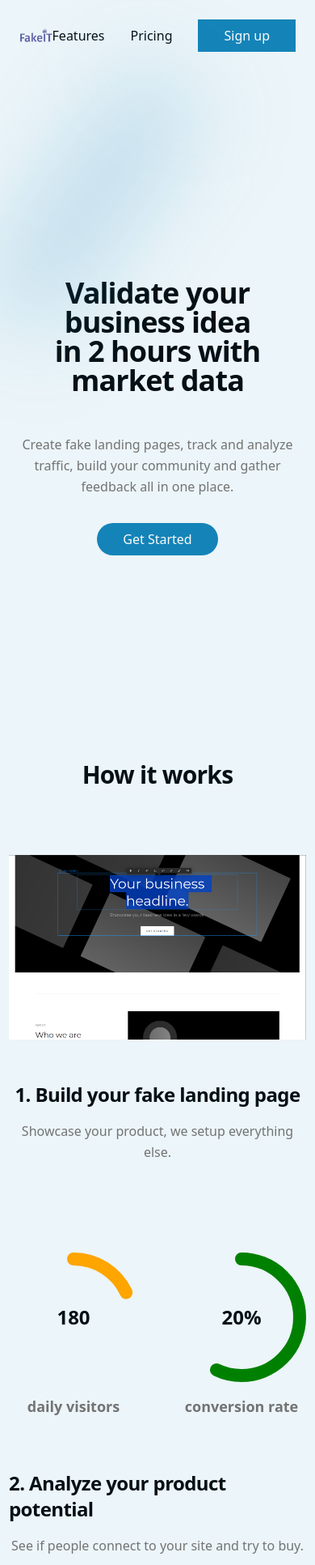
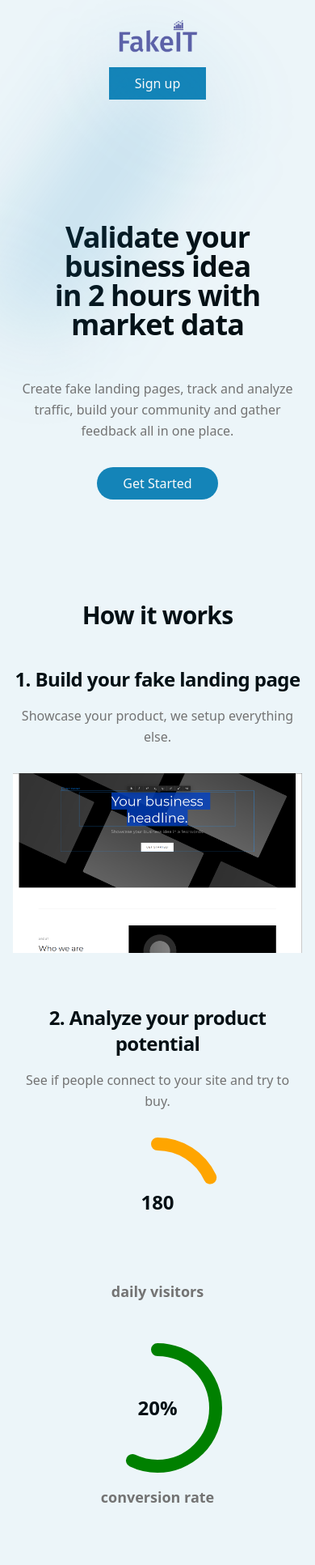
Before and after one commit to RomaricGuth/fakeit, a Next.js app: page / in a window 390 px wide. Shown: the top 1933 px of the page at 81% size. Built offline with nearby package versions, Linux system fonts and the light colour scheme; no server answers.

Commit message:
responsive

```diff
--- a/src/app/layout.js
+++ b/src/app/layout.js
@@ -36,11 +36,11 @@ export default function RootLayout({ children }) {
         className={`${geistSans.variable} ${geistMono.variable} antialiased flex flex-col min-h-screen`}
       >
         <header className="p-6">
-          <nav className="flex justify-between items-center">
+          <nav className="flex justify-between items-center flex-col sm:flex-row gap-4">
             <Link href="/"><Image src={logo} alt="Logo fakeit" width={100} height={50} /></Link>
             <div className="flex gap-paragraph items-center">
-              <Link href="/#features">Features</Link>
-              <Link href="/#pricing">Pricing</Link>
+              <Link className="hidden sm:inline" href="/#features">Features</Link>
+              <Link className="hidden sm:inline" href="/#pricing">Pricing</Link>
               <CheckoutButton className="rounded-none">Sign up</CheckoutButton>
             </div>
           </nav>
@@ -49,7 +49,11 @@ export default function RootLayout({ children }) {
           {children}
         </main>
         <footer className="bg-white p-8 w-full mt-16">
-          <div className="flex justify-between max-w-[1200px] gap-image mx-auto">
+          <div className="flex flex-col sm:flex-row-reverse justify-between max-w-[1200px] gap-image mx-auto">
+            <div className="w-[600px] max-w-full">
+              <div className="text-xl font-bold mb-title">Contact</div>
+              <ContactForm />
+            </div>
             <div className="flex flex-col gap-paragraph self-center">
               <div>
                 <div className="text-lg font-bold mb-title">Legal</div>
@@ -66,10 +70,6 @@ export default function RootLayout({ children }) {
                 </p>
               </div>
             </div>
-            <div className="w-[600px] max-w-full">
-              <div className="text-xl font-bold mb-title">Contact</div>
-              <ContactForm />
-            </div>
           </div>
         </footer>
         <Toaster />
--- a/src/app/page.js
+++ b/src/app/page.js
@@ -20,7 +20,7 @@ export default function Home() {
 
       <section className="flex flex-col items-center">
         <h2 className="text-center mb-image">How it works</h2>
-        <div className="flex flex-wrap justify-center gap-16">
+        <div className="flex flex-col flex-wrap lg:flex-row justify-center gap-16">
           <WorklowStep
             img={editor}
             alt="No code landing page editor"
@@ -29,7 +29,7 @@ export default function Home() {
           />
           <WorklowStep
             header={(
-              <div className="flex items-center gap-image">
+              <div className="flex flex-col xs:flex-row items-center gap-image">
                 <AnimatedCircularProgressBar value={180} max={1000} gaugePrimaryColor={'orange'} number={180} description="daily visitors" />
                 <AnimatedCircularProgressBar value={20} max={35} gaugePrimaryColor={'green'} number="20%" description="conversion rate" />
               </div>
--- a/src/components/landingSection.js
+++ b/src/components/landingSection.js
@@ -9,13 +9,24 @@ export default function LandingSection({className, title, description, checks, c
     <section className={cn(`flex ${align === 'left' ? 'flex-row' : 'flex-row-reverse'} gap-image`, className)}>
       <div className={`flex-[3] flex flex-col ${align === 'right' && ''}`}>
         <h2>{title}</h2>
-        <p className="mb-title">{description}</p>
-        <ul className="mb-paragraph list-image-check list-inside">
-          {checks.map((check, i) => <li key={i}>{check}</li>)}
-        </ul>
-        {cta && <CheckoutButton className="self-center" variant="outline">{cta}</CheckoutButton>}
+        <p className="mb-paragraph" style={{
+          maxWidth: "100%",
+          "@media (min-width: 1024px)": {
+            maxWidth: "500px",
+          },
+        }}>{description}</p>
+
+        <div className={`flex flex-col ${align === 'left' ? 'md:flex-row' : 'md:flex-row-reverse'} gap-image`}>
+          <div className="lg:hidden mx-auto max-w-[640px] md:order-2 md:w-[50%]"><Image src={img} alt={alt} className="aspect-auto" /></div>
+          <div className="flex flex-col md:self-center">
+            <ul className="mb-paragraph list-image-check list-inside">
+              {checks.map((check, i) => <li key={i}>{check}</li>)}
+            </ul>
+            {cta && <CheckoutButton className="self-center" variant="outline">{cta}</CheckoutButton>}
+          </div>
+        </div>
       </div>
-      <div className="flex-[4] flex justify-center items-center"><Image src={img} alt={alt} className="w-full max-h-full aspect-auto" /></div>
+      <div className="flex-[4] justify-center items-center hidden lg:flex"><Image src={img} alt={alt} className="w-full max-h-full aspect-auto" /></div>
     </section>
   )
 }
--- a/src/components/workflowStep.js
+++ b/src/components/workflowStep.js
@@ -2,12 +2,14 @@ import Image from "next/image";
 
 export default function WorklowStep({img, alt, title, description, header}) {
   return (
-    <div className="flex flex-col items-center max-w-sm">
-      <div className="flex items-center justify-center h-[300px]">
-        {header || <Image src={img} alt={alt} />}
+    <div className="flex flex-col items-center max-w-sm gap-paragraph">
+      <div className="flex items-center justify-center lg:h-[300px] order-2 lg:order-1">
+        {header || <Image src={img} alt={alt} height={300} />}
       </div>
-      <h3 className="mt-title">{title}</h3>
-      <p className="text-center">{description}</p>
+      <div className="order-1 lg:order-2 text-center">
+        <h3>{title}</h3>
+        <p>{description}</p>
+      </div>
     </div>
   )
 }
--- a/src/styles/home.css
+++ b/src/styles/home.css
@@ -4,7 +4,7 @@
   }
 
   section {
-    @apply max-w-[1200px] mx-auto px-4 mt-section;
+    @apply max-w-[1200px] mx-auto px-4 mt-32 sm:mt-section;
   }
 
   body > section:last-of-type {
--- a/tailwind.config.js
+++ b/tailwind.config.js
@@ -64,6 +64,9 @@ module.exports = {
 			listStyleImage: {
 				'check': 'url(/assets/check.svg)'
 			},
+			screens: {
+				'xs': '400px',
+			},
   	},
   },
   plugins: [require("tailwindcss-animate")],
```
